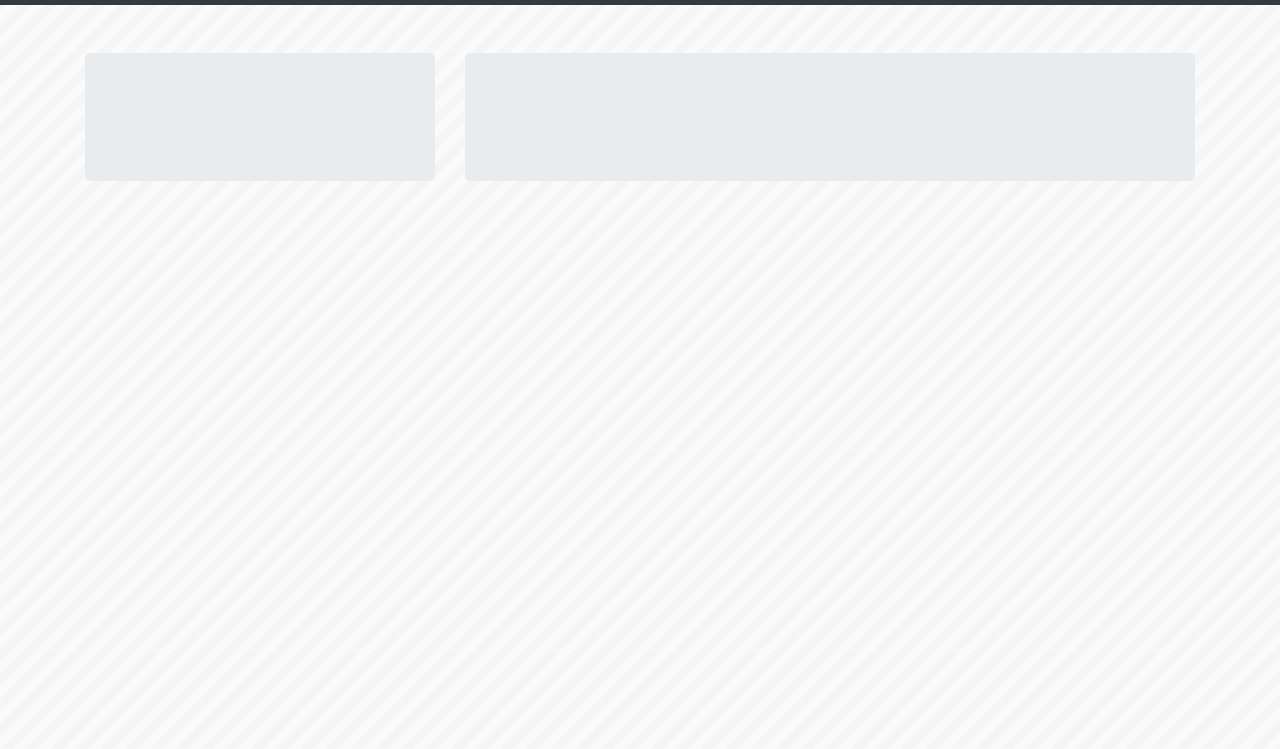
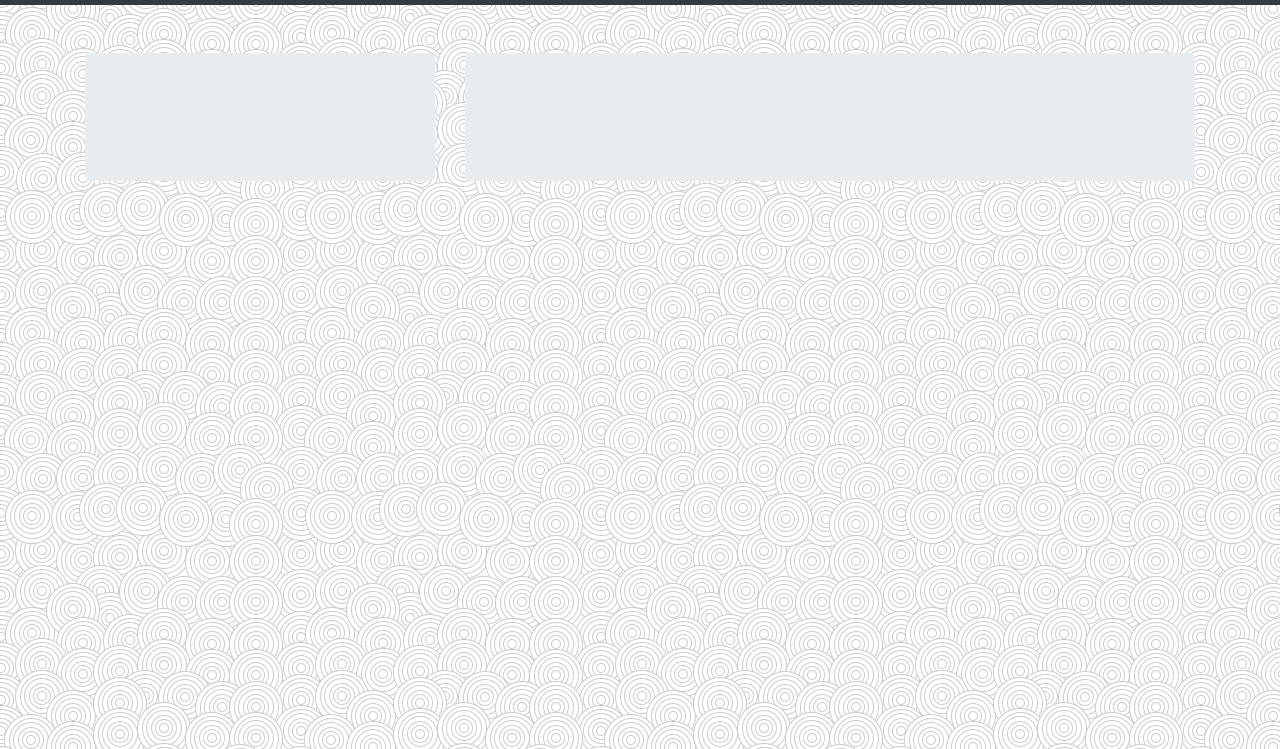
Before and after one commit to michael6arcia/Updated-Portfolio, a website: page public/contact.html in a window 1280 px wide. Shown: the part 51-800 px from the top of the page. Drawn offline with nearby package versions, Linux system fonts and the light colour scheme.

Commit message:
background image changed for all html pages

```diff
--- a/public/contact.html
+++ b/public/contact.html
@@ -10,7 +10,7 @@
         integrity="sha384-ggOyR0iXCbMQv3Xipma34MD+dH/1fQ784/j6cY/iJTQUOhcWr7x9JvoRxT2MZw1T" crossorigin="anonymous">
 </head>
 
-<body style="background-image: url(../assets/stripes-light.png)">
+<body style="background-image: url(../assets/swirl_pattern.png)">
     <nav class="navbar navbar-expand-lg navbar-dark bg-dark">
         <a class="navbar-brand" href="./index.html">Michael Garcia</a>
         <div class="collapse navbar-collapse justify-content-end" id="navbarNav">
```
Also changed, not shown: public/index.html (+1 -1 lines), public/portfolio.html (+1 -1 lines).
